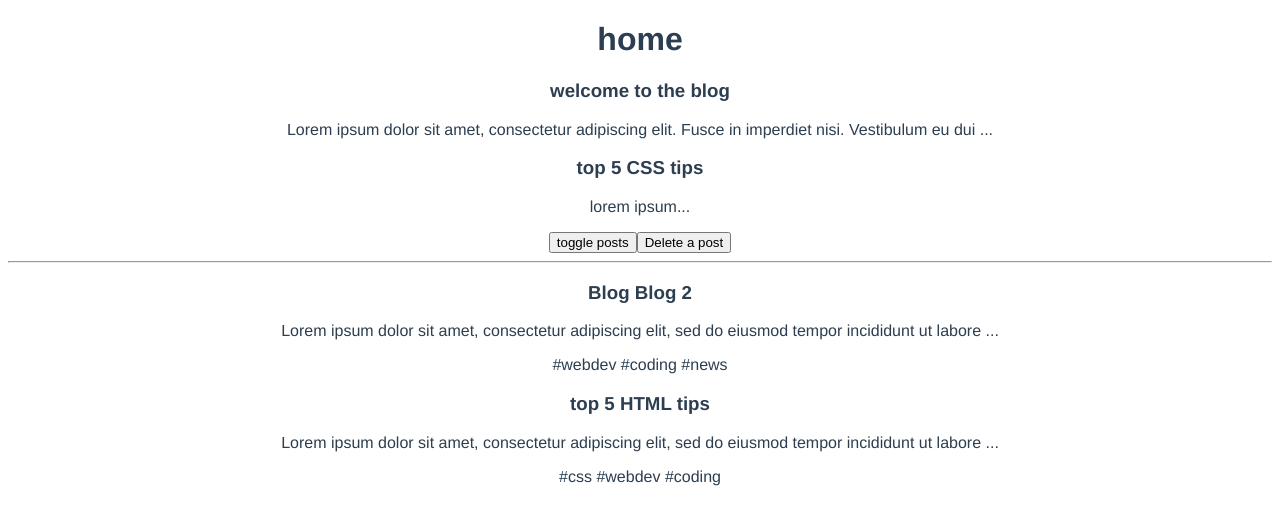
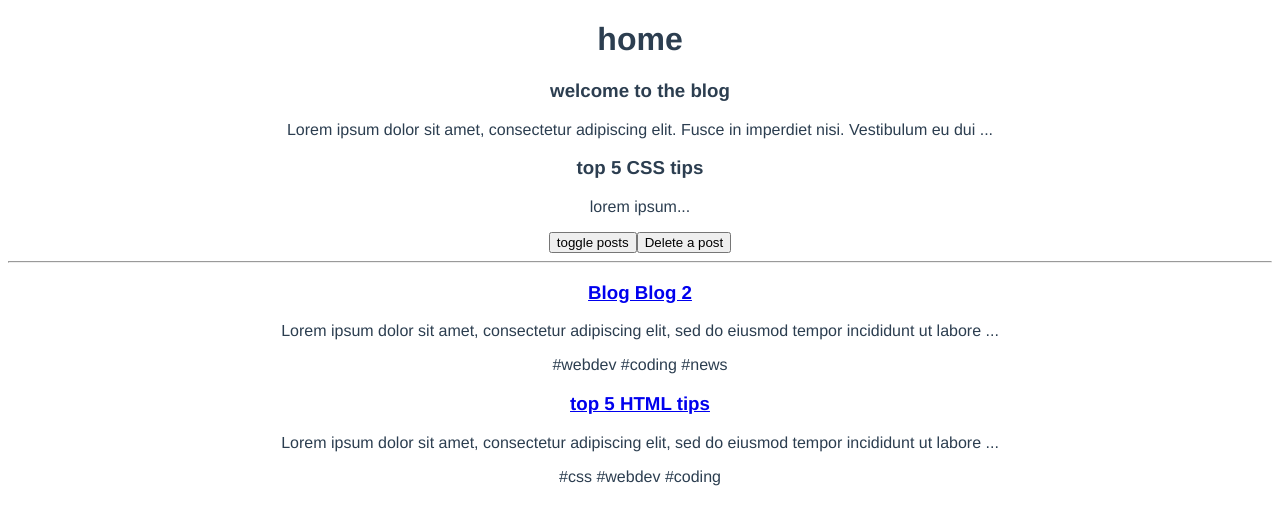
Before and after one commit to AdaN6/vue3_CLI, a Vue app in the folder dojo-blog-2/: page / in a window 1280 px wide. Shown: the top 524 px of the page. Built offline with nearby package versions, Linux system fonts and the light colour scheme; data requests are answered from the project's data file.

Commit message:
created a router link for the title of the post

```diff
--- a/dojo-blog-2/src/components/SinglePost2.vue
+++ b/dojo-blog-2/src/components/SinglePost2.vue
@@ -1,6 +1,8 @@
 <template>
     <div class="post">
-      <h3>{{ post2.title }}</h3>
+      <router-link :to="{ name: 'Details', params: {id: post2.id}}">
+        <h3>{{ post2.title }}</h3>
+      </router-link>
       <p>{{ snippet }}</p>
       <span v-for="tag in post2.tags" :key="tag">
         #{{ tag }}
```
